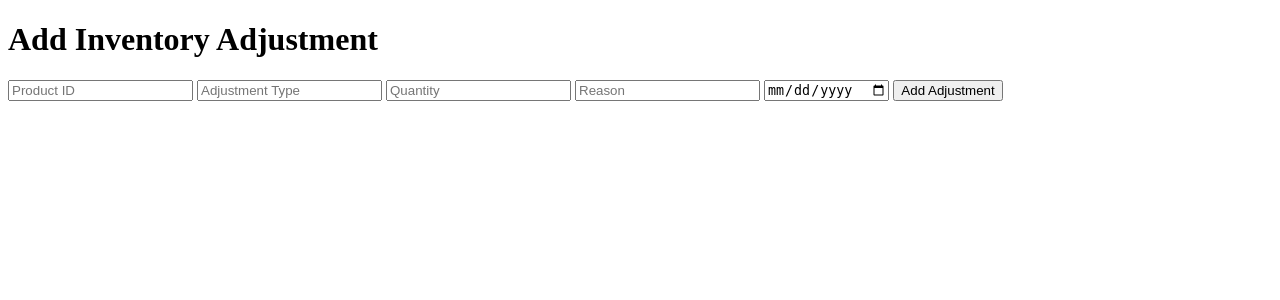
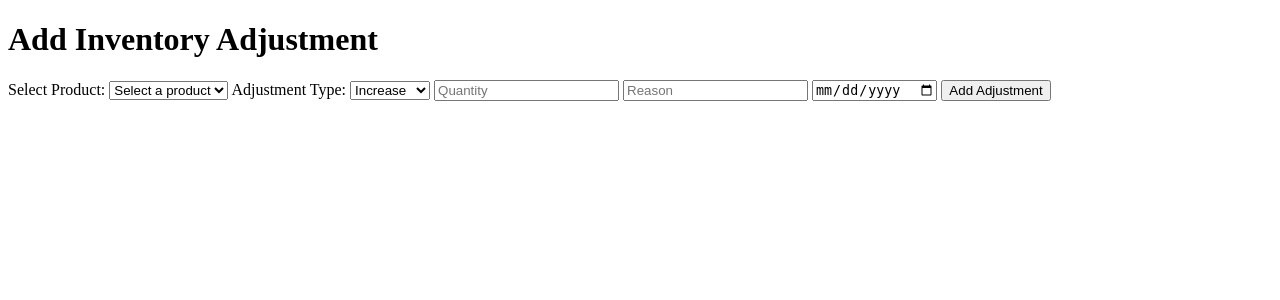
Before and after one commit to DarvanneTapayan/inventory_management, a PHP site: page /add_inventory_adjustment.php in a window 1280 px wide. Shown: the top 300 px of the page. Run offline with PHP 8.4, Linux system fonts and the light colour scheme; data comes from the database, SQL or seed files in the repository.

Commit message:
initial commit

```diff
--- a/public/add_inventory_adjustment.php
+++ b/public/add_inventory_adjustment.php
@@ -1,19 +1,26 @@
 <?php
 include_once '../config/database.php';
 include_once '../classes/InventoryAdjustment.php';
+include_once '../classes/Product.php'; // Include Product class
 
 $database = new Database();
 $db = $database->getConnection();
 
 $inventoryAdjustment = new InventoryAdjustment($db);
+$product = new Product($db); // Create a new Product object
+
+// Fetch existing products
+$products = $product->read(); // Fetch products
 
 if ($_SERVER['REQUEST_METHOD'] == 'POST') {
-    $product_id = $_POST['product_id'];
-    $adjustment_type = $_POST['adjustment_type'];
+    // Sanitize and assign the input data
+    $product_id = $_POST['product_id']; // From product dropdown
+    $adjustment_type = $_POST['adjustment_type']; // From adjustment type dropdown
     $quantity = $_POST['quantity'];
     $reason = $_POST['reason'];
     $adjustment_date = $_POST['adjustment_date'];
 
+    // Call the create method
     if ($inventoryAdjustment->create($product_id, $adjustment_type, $quantity, $reason, $adjustment_date)) {
         echo "Inventory Adjustment added successfully.";
     } else {
@@ -31,8 +38,22 @@
 <body>
     <h1>Add Inventory Adjustment</h1>
     <form method="POST" action="">
-        <input type="number" name="product_id" placeholder="Product ID" required>
-        <input type="text" name="adjustment_type" placeholder="Adjustment Type" required>
+        <!-- Dropdown for Products -->
+        <label for="product_id">Select Product:</label>
+        <select name="product_id" id="product_id" required>
+            <option value="">Select a product</option> <!-- Placeholder option -->
+            <?php foreach ($products as $row): ?>
+                <option value="<?php echo $row['product_id']; ?>"><?php echo $row['product_name']; ?></option>
+            <?php endforeach; ?>
+        </select>
+
+        <!-- Dropdown for Adjustment Type -->
+        <label for="adjustment_type">Adjustment Type:</label>
+        <select name="adjustment_type" id="adjustment_type" required>
+            <option value="Increase">Increase</option>
+            <option value="Decrease">Decrease</option>
+        </select>
+
         <input type="number" name="quantity" placeholder="Quantity" required>
         <input type="text" name="reason" placeholder="Reason">
         <input type="date" name="adjustment_date" placeholder="Adjustment Date" required>
--- a/public/index.php
+++ b/public/index.php
@@ -36,14 +36,19 @@
         <ul>
             <li><a href="add_product.php">Add Product</a></li>
             <li><a href="view_products.php">View Products</a></li>
+            <br>
             <li><a href="add_category.php">Add Category</a></li>
             <li><a href="view_categories.php">View Categories</a></li>
+            <br>
             <li><a href="add_supplier.php">Add Supplier</a></li>
             <li><a href="view_suppliers.php">View Suppliers</a></li>
+            <br>
             <li><a href="add_purchase_order.php">Add Purchase Order</a></li>
             <li><a href="view_purchase_orders.php">View Purchase Orders</a></li>
+            <br>
             <li><a href="add_sale.php">Add Sale</a></li>
             <li><a href="view_sales.php">View Sales</a></li>
+            <br>
             <li><a href="add_inventory_adjustment.php">Add Inventory Adjustment</a></li>
             <li><a href="view_inventory_adjustments.php">View Inventory Adjustments</a></li>
         </ul>
```
